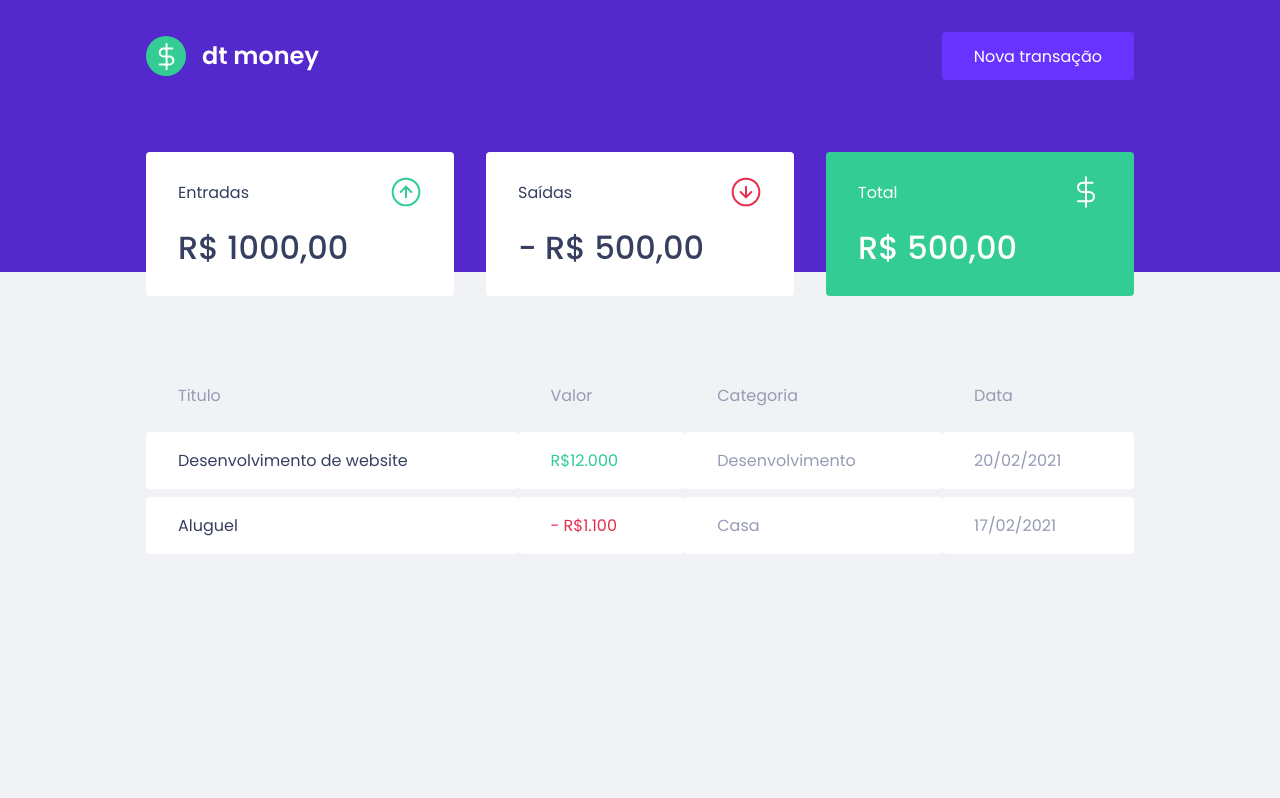
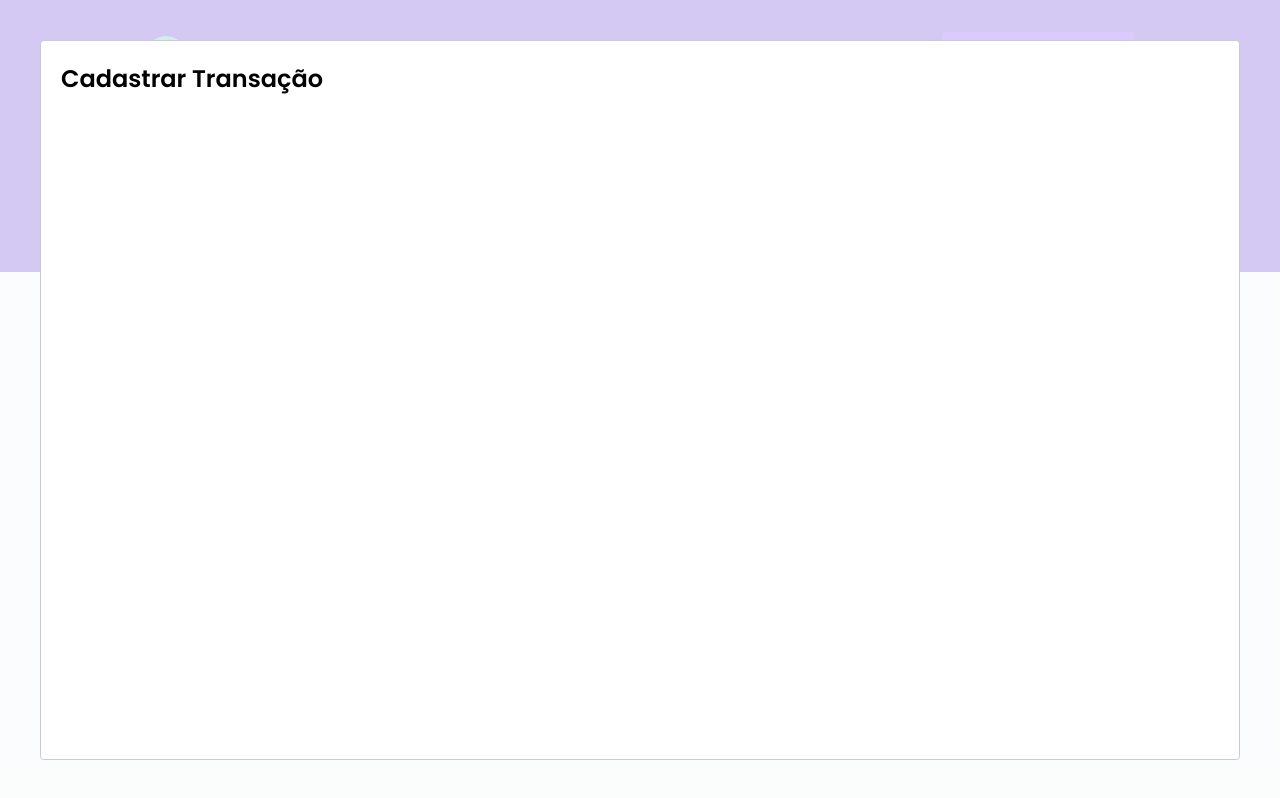
Before and after one commit to Sara-Rodrigues/dtmoney, a React (Create React App) app: page / in a window 1280 px wide. Both pictures are taken after a click on the button "Nova transação". Built offline with nearby package versions, Linux system fonts and the light colour scheme; no server answers; what miragejs would draw is missing.

Commit message:
Configurando modal de criaçao

```diff
--- a/package.json
+++ b/package.json
@@ -7,6 +7,7 @@
     "miragejs": "^0.1.41",
     "react": "^17.0.2",
     "react-dom": "^17.0.2",
+    "react-modal": "^3.14.3",
     "react-scripts": "4.0.3",
     "styled-components": "^5.3.1",
     "web-vitals": "^1.0.1"
@@ -19,6 +20,7 @@
     "@types/node": "^12.0.0",
     "@types/react": "^17.0.0",
     "@types/react-dom": "^17.0.0",
+    "@types/react-modal": "^3.12.1",
     "@types/styled-components": "^5.1.13",
     "typescript": "^4.1.2"
   },
--- a/src/App.tsx
+++ b/src/App.tsx
@@ -1,13 +1,36 @@
+import { useState } from 'react';
+import Modal from 'react-modal'
 import { Dashboard } from "./components/Dashboard";
 import { Header } from "./components/Header";
 
 import { GlobalStyle } from "./styles/global";
 
+Modal.setAppElement('#root');
+
 export function App() {
+  const [isNewTransactionModalOpen, setIsNewTransactionModalOpen] = useState(false);
+
+  function handleOpenNewTransactionModal() {
+    setIsNewTransactionModalOpen(true);
+  }
+
+  function handleCloseNewTransactionModal() {
+    setIsNewTransactionModalOpen(false);
+  }
+
   return (
     <>
-      <Header />
+      <Header onOpenNewTransactionModal={handleOpenNewTransactionModal} />
+
       <Dashboard />
+
+      <Modal
+        isOpen={isNewTransactionModalOpen}
+        onRequestClose={handleCloseNewTransactionModal}
+      >
+        <h2>Cadastrar Transação</h2>
+      </Modal>
+
       <GlobalStyle />
     </>
   );
--- a/src/components/Header/index.tsx
+++ b/src/components/Header/index.tsx
@@ -1,12 +1,16 @@
 import logoImg from '../../assets/logo.svg'
 import { Container, Content } from './styles'
 
-export function Header() {
+interface HeaderProps {
+  onOpenNewTransactionModal: () => void;
+}
+
+export function Header({ onOpenNewTransactionModal }: HeaderProps) {
   return (
     <Container>
       <Content>
         <img src={logoImg} alt="dt money" />
-        <button type="button">
+        <button type="button" onClick={onOpenNewTransactionModal}>
           Nova transação
         </button>
       </Content>
```
Also changed, not shown: 1 other file (tests, documents, lock files or other folders).
